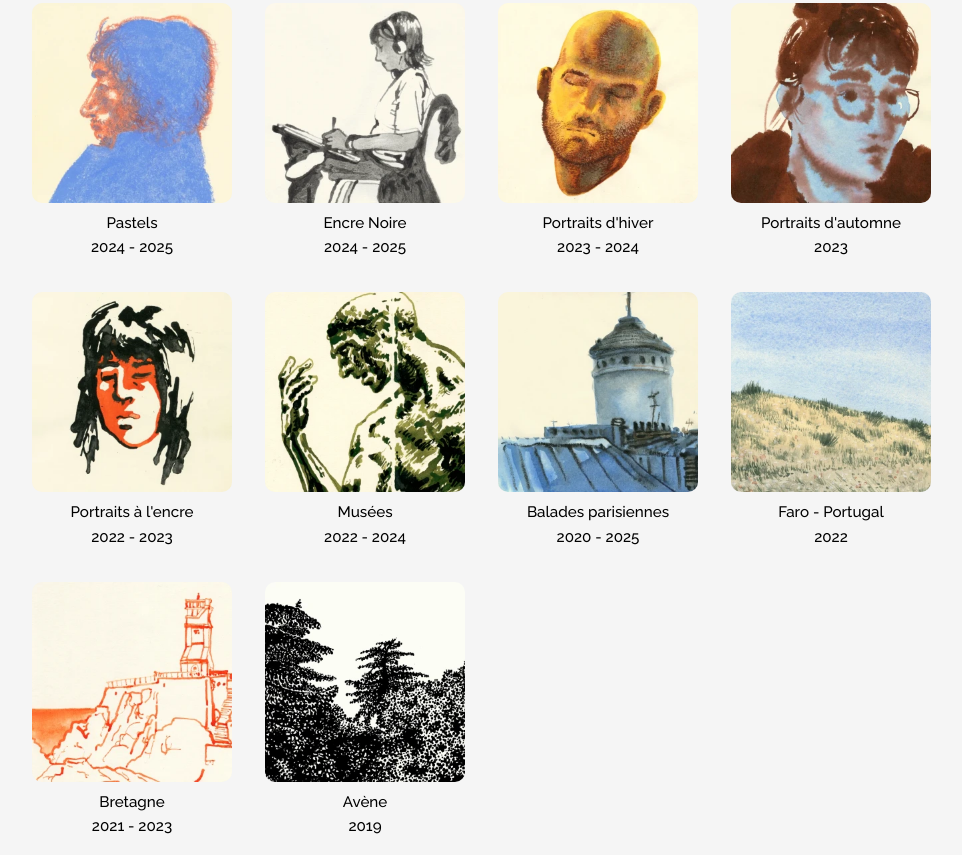
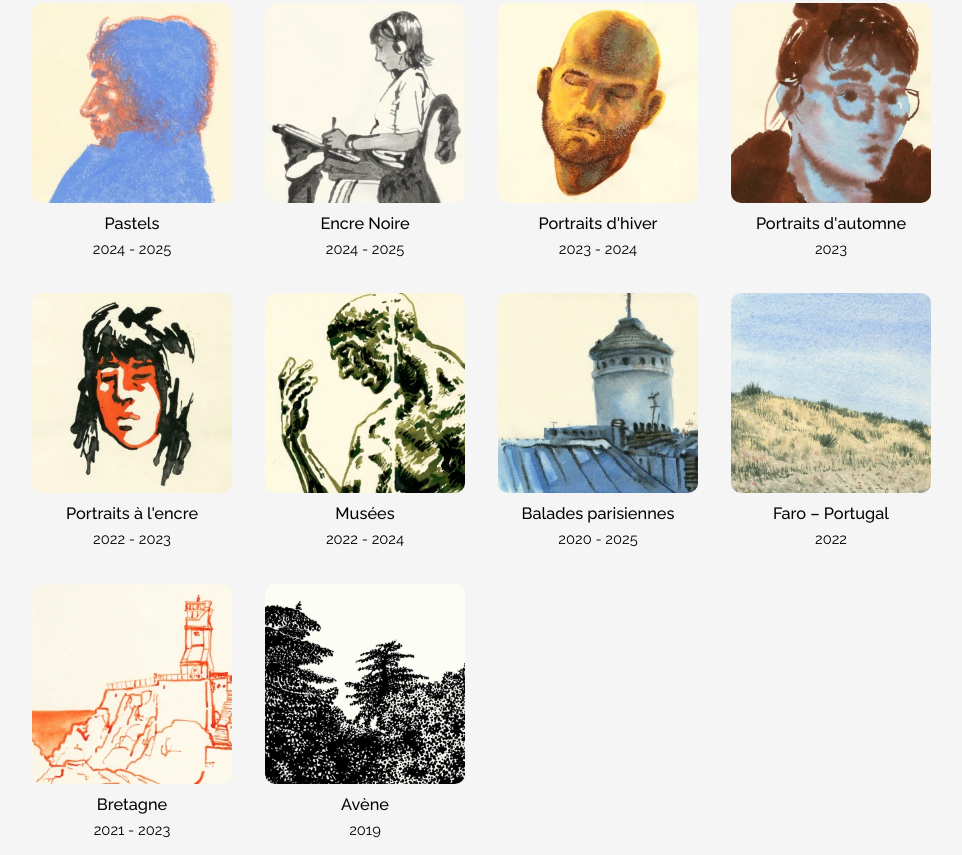
Before and after one commit to ElliotRoyer/ElliotRoyer.github.io, a plain HTML site: page dessins/index.html in a window 1280 px wide. Shown: the part 246-1101 px from the top of the page, without its empty margins (158-1120 px from the left). Drawn offline with Linux system fonts and the light colour scheme.

Commit message:
Titres/dates page dessins

```diff
--- a/assets/css/dessins.css
+++ b/assets/css/dessins.css
@@ -16,13 +16,11 @@
     text-align: center;
     text-decoration: none;
     color: #000;
-    font-weight: 500;
+    font-family: "Raleway", "Arial", "Helvetica", sans-serif;
 }
 
 .category-item span {
     display: block;
-    margin-top: 8px;
-    font-size: 0.95rem;
     transition: opacity 0.3s ease;
 }
 
@@ -32,6 +30,7 @@
     overflow: hidden;
     border-radius: 10px;
     transition: transform 0.3s ease; /* ← zoom sur le cadre */
+    margin-bottom: 8px;
 }
 
 .category-thumb img {
@@ -48,6 +47,15 @@
     opacity: 0.6;
 }
 
+.dessins-titre {
+    font-weight: 500;
+    font-size: 1.02rem;
+}
+
+.dessins-date {
+    font-weight: 400;
+    font-size: 0.92rem;
+}
 
 /* RESPONSIVE */
 @media (max-width: 768px) {
--- a/dessins/index.html
+++ b/dessins/index.html
@@ -47,70 +47,79 @@
       <div class="category-thumb">
       <img src="carnets/24-25-pastels/24-25-pastels-thumb.webp">
       </div>
-      <span>Pastels <br>2024 - 2025</span>
+      <span class="dessins-titre">Pastels</span>
+      <span class="dessins-date">2024 - 2025</span>
     </a>
 
     <a class="category-item" href="carnets/24-25-encre-noire/">
       <div class="category-thumb">
       <img src="carnets/24-25-encre-noire/24-25-encre-noire-thumb.webp">
       </div>
-      <span>Encre Noire <br>2024 - 2025</span>
-    </a>
+      <span class="dessins-titre">Encre Noire</span>
+      <span class="dessins-date">2024 - 2025</span>    </a>
 
     <a class="category-item" href="carnets/23-24-portraits-hiver/">
       <div class="category-thumb">
       <img src="carnets/23-24-portraits-hiver/23-24-portraits-hiver-thumb.webp">
      </div>
-      <span>Portraits d'hiver <br>2023 - 2024</span>
+      <span class="dessins-titre">Portraits d'hiver</span>
+      <span class="dessins-date">2023 - 2024</span>
     </a>
 
     <a class="category-item" href="carnets/23-portraits-automne/">
       <div class="category-thumb">
       <img src="carnets/23-portraits-automne/23-portraits-automne-thumb.webp">
      </div>
-      <span>Portraits d'automne <br>2023</span>
+      <span class="dessins-titre">Portraits d'automne</span>
+      <span class="dessins-date">2023</span>
     </a>
 
     <a class="category-item" href="carnets/22-23-portraits-encres/">
       <div class="category-thumb">
       <img src="carnets/22-23-portraits-encres/22-23-portraits-encres-thumb.webp">
       </div>
-      <span>Portraits à l'encre <br>2022 - 2023</span>
+      <span class="dessins-titre">Portraits à l'encre</span>
+      <span class="dessins-date">2022 - 2023</span>
     </a>
 
     <a class="category-item" href="carnets/22-24-musees/">
       <div class="category-thumb">
       <img src="carnets/22-24-musees/22-24-musees-thumb.webp">
       </div>
-      <span>Musées <br>2022 - 2024</span>
+    <span class="dessins-titre">Musées</span>
+    <span class="dessins-date">2022 - 2024</span>
     </a>
 
     <a class="category-item" href="carnets/20-25-balades-paris/">
       <div class="category-thumb">
       <img src="carnets/20-25-balades-paris/balades-paris-thumb.webp">
       </div>
-      <span>Balades parisiennes <br>2020 - 2025</span>
+      <span class="dessins-titre">Balades parisiennes</span>
+      <span class="dessins-date">2020 - 2025</span>
     </a>
 
     <a class="category-item" href="carnets/22-faro/">
       <div class="category-thumb">
       <img src="carnets/22-faro/22-faro-thumb.webp">
     </div>
-      <span>Faro - Portugal <br>2022</span>
+      <span class="dessins-titre">Faro – Portugal</span>
+      <span class="dessins-date">2022</span>
     </a>
 
     <a class="category-item" href="carnets/21-23-bretagne/">
       <div class="category-thumb">
       <img src="carnets/21-23-bretagne/21-23-bretagne-thumb.webp">
       </div>
-      <span>Bretagne <br>2021 - 2023</span>
+      <span class="dessins-titre">Bretagne</span>
+      <span class="dessins-date">2021 - 2023</span>
     </a>
 
     <a class="category-item" href="carnets/19-avene/">
       <div class="category-thumb">
       <img src="carnets/19-avene/19-avene-thumb.webp">
       </div>
-      <span>Avène <br>2019</span>
+      <span class="dessins-titre">Avène</span>
+      <span class="dessins-date">2019</span>
     </a>
 
   </div>
@@ -123,14 +132,14 @@
       <div class="category-thumb">
       <img src="florent-marchet/le-monde-du-vivant/fm-lmdv-thumb.webp">
       </div>
-      <span>Lecture dessinée</span>
+      <span class="dessins-titre">Lecture dessinée</span>
     </a>
 
     <a class="category-item" href="florent-marchet/freddie-mercury/">
       <div class="category-thumb">
       <img src="florent-marchet/freddie-mercury/fm-fm-thumb.webp">
       </div>
-      <span>Clip Freddie Mercury</span>
+      <span class="dessins-titre">Clip Freddie Mercury</span>
     </a>
   </div>
 
@@ -142,28 +151,28 @@
       <div class="category-thumb">
       <img src="divers/24-lucky/24-lucky-thumb.webp">
       </div>
-      <span>Lucky Island</span>
+      <span class="dessins-titre">Lucky Island</span>
     </a>
 
     <a class="category-item" href="divers/24-poules/">
       <div class="category-thumb">
       <img src="divers/24-poules/24-poules_thumb.webp">
       </div>
-      <span>Linogravure - Vœux 2024</span>
+      <span class="dessins-titre">Linogravure - Vœux 2024</span>
     </a>
 
     <a class="category-item" href="divers/22-ciels/">
       <div class="category-thumb">
       <img src="divers/22-ciels/22-ciels_thumb.webp">
       </div>
-      <span>Ciels</span>
+      <span class="dessins-titre">Ciels</span>
     </a>
 
     <a class="category-item" href="divers/18-kunlun/">
       <div class="category-thumb">
       <img src="divers/18-kunlun/18-kunlun-thumb.webp">
       </div>
-      <span>Kunlun</span>
+      <span class="dessins-titre">Kunlun</span>
     </a>
   </div>
 
```
